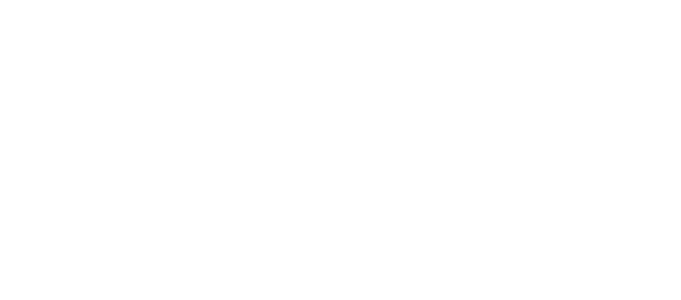
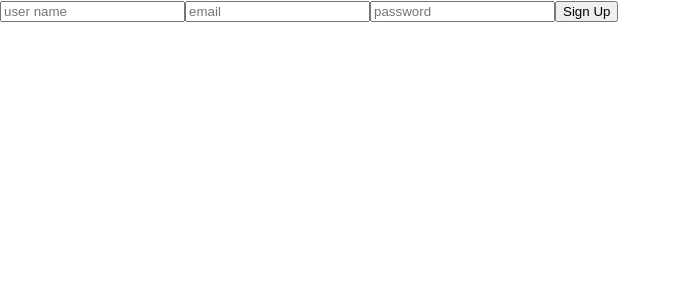
Before and after one commit to Tomohiro-Akinaga/TASKANRI, a React (Create React App) app in the folder client/: page / in a window 1280 px wide. Before the commit this address had no page. Shown: the top 300 px of the page, without its empty margins (0-681 px from the left). Built offline with nearby package versions, Linux system fonts and the light colour scheme.

Commit message:
created UserForm components

```diff
--- a/client/src/App.jsx
+++ b/client/src/App.jsx
@@ -12,6 +12,7 @@ function App() {
     return (
         <BrowserRouter>
             <Routes>
+                <Route path="/" element={<SignUp />} />
                 <Route path="/signup" element={<SignUp />} />
                 <Route path="/tasks/:userid" element={<Home />} />
                 <Route path="/tasks/:userid/:taskid" element={<EditTask />} />
--- a/client/src/components/Form.jsx
+++ b/client/src/components/TaskForm.jsx
@@ -2,7 +2,7 @@ import React, { useState } from "react";
 import axios from "axios";
 import { useParams } from "react-router-dom";
 
-const Form = ({ taskCounter, setTaskCounter }) => {
+const TaskForm = ({ taskCounter, setTaskCounter }) => {
     const [inputValue, setInputValue] = useState("");
     const { userid } = useParams();
 
@@ -29,4 +29,4 @@ const Form = ({ taskCounter, setTaskCounter }) => {
     );
 };
 
-export default Form;
+export default TaskForm;
--- /dev/null
+++ b/client/src/components/UserForm.jsx
@@ -0,0 +1,57 @@
+import React, { useState } from "react";
+import axios from "axios";
+import { useNavigate } from "react-router-dom";
+
+const UserForm = () => {
+    const [userNameValue, setUserNameValue] = useState("");
+    const [emailValue, setEmailValue] = useState("");
+    const [passwordValue, setPasswordValue] = useState("");
+    const navigate = useNavigate();
+
+    const signUp = async (e) => {
+        e.preventDefault();
+        const newUser = {
+            username: userNameValue,
+            email: emailValue,
+            password: passwordValue,
+        };
+        try {
+            const user = await axios.post("/users/signup", newUser);
+            if (user) {
+                navigate(`/tasks/${user.data._id}`);
+                localStorage.setItem("userid", user.data._id);
+            }
+        } catch (err) {
+            console.log(err);
+        }
+    };
+
+    return (
+        <form onSubmit={signUp}>
+            <input
+                type="text"
+                placeholder="user name"
+                value={userNameValue}
+                onChange={(e) => setUserNameValue(e.target.value)}
+            />
+            <input
+                type="email"
+                placeholder="email"
+                value={emailValue}
+                onChange={(e) => setEmailValue(e.target.value)}
+            />
+            <input
+                type="password"
+                placeholder="password"
+                minLength={6}
+                value={passwordValue}
+                onChange={(e) => setPasswordValue(e.target.value)}
+            />
+            <button type="submit" onSubmit={signUp}>
+                Sign Up
+            </button>
+        </form>
+    );
+};
+
+export default UserForm;
--- a/client/src/pages/Home.jsx
+++ b/client/src/pages/Home.jsx
@@ -1,6 +1,6 @@
 import React, { useEffect, useState } from "react";
 import axios from "axios";
-import Form from "../components/Form";
+import TaskForm from "../components/TaskForm";
 import CardList from "../components/CardList";
 import { useParams } from "react-router-dom";
 
@@ -19,7 +19,10 @@ const Home = () => {
 
     return (
         <div>
-            <Form taskCounter={taskCounter} setTaskCounter={setTaskCounter} />
+            <TaskForm
+                taskCounter={taskCounter}
+                setTaskCounter={setTaskCounter}
+            />
             {todos && (
                 <CardList
                     todos={todos}
--- a/client/src/pages/SignUp.jsx
+++ b/client/src/pages/SignUp.jsx
@@ -1,55 +1,11 @@
-import React, { useState } from "react";
-import axios from "axios";
-import { useNavigate } from "react-router-dom";
+import React from "react";
+import UserForm from "../components/UserForm";
 
 const SignUp = () => {
-    const [userNameValue, setUserNameValue] = useState("");
-    const [emailValue, setEmailValue] = useState("");
-    const [passwordValue, setPasswordValue] = useState("");
-    const navigate = useNavigate();
-
-    const userSignUp = async (e) => {
-        e.preventDefault();
-        const newUser = {
-            username: userNameValue,
-            email: emailValue,
-            password: passwordValue,
-        };
-        try {
-            const user = await axios.post("/users/signup", newUser);
-            if (user) {
-                navigate(`/tasks/${user.data._id}`);
-            }
-        } catch (err) {
-            console.log(err);
-        }
-    };
-
     return (
-        <form onSubmit={userSignUp}>
-            <input
-                type="text"
-                placeholder="user name"
-                value={userNameValue}
-                onChange={(e) => setUserNameValue(e.target.value)}
-            />
-            <input
-                type="email"
-                placeholder="email"
-                value={emailValue}
-                onChange={(e) => setEmailValue(e.target.value)}
-            />
-            <input
-                type="password"
-                placeholder="password"
-                minLength={6}
-                value={passwordValue}
-                onChange={(e) => setPasswordValue(e.target.value)}
-            />
-            <button type="submit" onSubmit={userSignUp}>
-                Sign Up
-            </button>
-        </form>
+        <div>
+            <UserForm />
+        </div>
     );
 };
 
```
Also changed, not shown: client/src/api/createTodosAPI.js (deleted, +0 -15 lines), client/src/api/readTodosAPI.js (deleted, +0 -8 lines).
